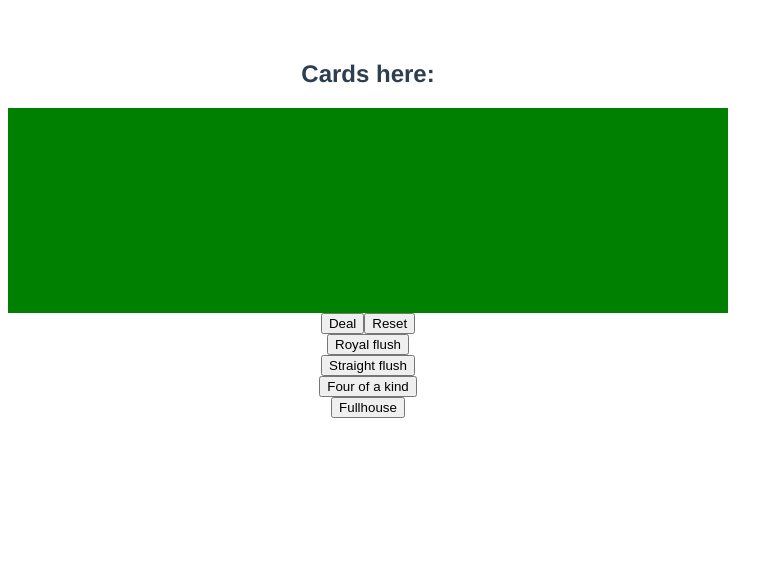
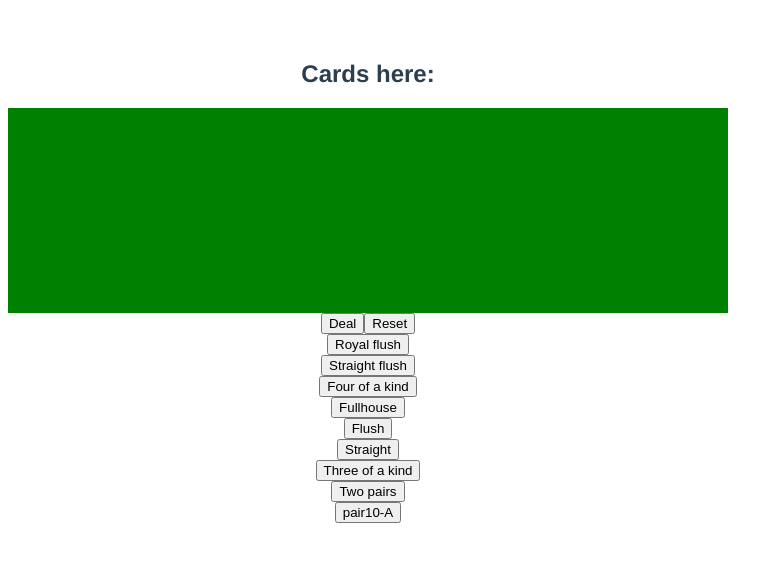
Before and after one commit to odexi/MatchDay, a Vue app in the folder MatchDay/: page /#/ in a window 1280 px wide. Shown: the top 562 px of the page, without its empty margins (0-783 px from the left). Built offline with nearby package versions, Linux system fonts and the light colour scheme.

Commit message:
More checks

```diff
--- a/MatchDay/src/components/PlayArea.vue
+++ b/MatchDay/src/components/PlayArea.vue
@@ -51,6 +51,11 @@
     <v-btn @click="straightFlush()">Straight flush</v-btn><br>
     <v-btn @click="fourOfAKind()">Four of a kind</v-btn><br>
     <v-btn @click="fullHouse()">Fullhouse</v-btn><br>
+    <v-btn @click="flush()">Flush</v-btn><br>
+    <v-btn @click="straight()">Straight</v-btn><br>
+    <v-btn @click="threeOfAKind()">Three of a kind</v-btn><br>
+    <v-btn @click="twoPairs()">Two pairs</v-btn><br>
+    <v-btn @click="pair10A()">pair10-A</v-btn><br>
   </div>
   <div v-if="resultReady">
 
@@ -190,7 +195,38 @@ export default {
           allEqual(orderedRanks.slice(2,5)))) {
         console.log("You got fullhouse!")
       }
-
+      //Flush
+      if (allEqual(finalSuits)) {
+        console.log("You got flush!")
+      }
+      //Straight
+      if ((orderedRanks[4] === orderedRanks[0] + 4) ||
+          (orderedRanks[0] === 1 &&
+          orderedRanks[1] === 10 &&
+          orderedRanks[4] === 13)) {
+        console.log("You got straight!")
+      }
+      //3 of a kind
+      if (allEqual(orderedRanks.slice(0,3)) ||
+          allEqual(orderedRanks.slice(1,4)) ||
+          allEqual(orderedRanks.slice(2,5))) {
+        console.log("You got kolmoset!")
+      }
+      //Two pairs
+      if ((allEqual(orderedRanks.slice(0,2)) &&
+          allEqual(orderedRanks.slice(1,3))) ||
+          (allEqual(orderedRanks.slice(0,2)) &&
+          allEqual(orderedRanks.slice(2,4))) ||
+          (allEqual(orderedRanks.slice(0,2)) &&
+          allEqual(orderedRanks.slice(3,5))) ||
+          (allEqual(orderedRanks.slice(1,3)) &&
+          allEqual(orderedRanks.slice(2,4))) ||
+          (allEqual(orderedRanks.slice(1,3)) &&
+          allEqual(orderedRanks.slice(3,5))) ||
+          (allEqual(orderedRanks.slice(2,4)) &&
+          allEqual(orderedRanks.slice(3,5)))) {
+        console.log("You got two pairs!")
+      }
 
 
 
@@ -303,20 +339,104 @@ export default {
       this.handleResult();
     },
     flush () {
+      this.$store.state.hand = [{
+        rank: '10',
+        suit: 'C'
+      },
+      {
+        rank: '9',
+        suit: 'C'
+      },
+      {
+        rank: '3',
+        suit: 'C'
+      },
+      {
+        rank: '2',
+        suit: 'C'
+      },
+      {
+        rank: '13',
+        suit: 'C'
+      }]
 
+      this.handleResult();
     },
     straight () {
+      this.$store.state.hand = [{
+        rank: '10',
+        suit: 'H'
+      },
+      {
+        rank: '9',
+        suit: 'C'
+      },
+      {
+        rank: '11',
+        suit: 'S'
+      },
+      {
+        rank: '7',
+        suit: 'C'
+      },
+      {
+        rank: '8',
+        suit: 'C'
+      }]
 
+      this.handleResult();
     },
-    ThreeOfAKind () {
+    threeOfAKind () {
+      this.$store.state.hand = [{
+        rank: '10',
+        suit: 'C'
+      },
+      {
+        rank: '3',
+        suit: 'H'
+      },
+      {
+        rank: '10',
+        suit: 'S'
+      },
+      {
+        rank: '10',
+        suit: 'D'
+      },
+      {
+        rank: '2',
+        suit: 'D'
+      }]
 
+      this.handleResult();
     },
     twoPairs () {
+      this.$store.state.hand = [{
+        rank: '10',
+        suit: 'C'
+      },
+      {
+        rank: '3',
+        suit: 'H'
+      },
+      {
+        rank: '10',
+        suit: 'S'
+      },
+      {
+        rank: '3',
+        suit: 'D'
+      },
+      {
+        rank: '2',
+        suit: 'D'
+      }]
 
+      this.handleResult();
     },
     pair10A () {
 
-    }
+    },
   },
   mounted () {
     this.$store.dispatch('resetDeck', {ranks: this.ranks, suits: this.suits})
```
